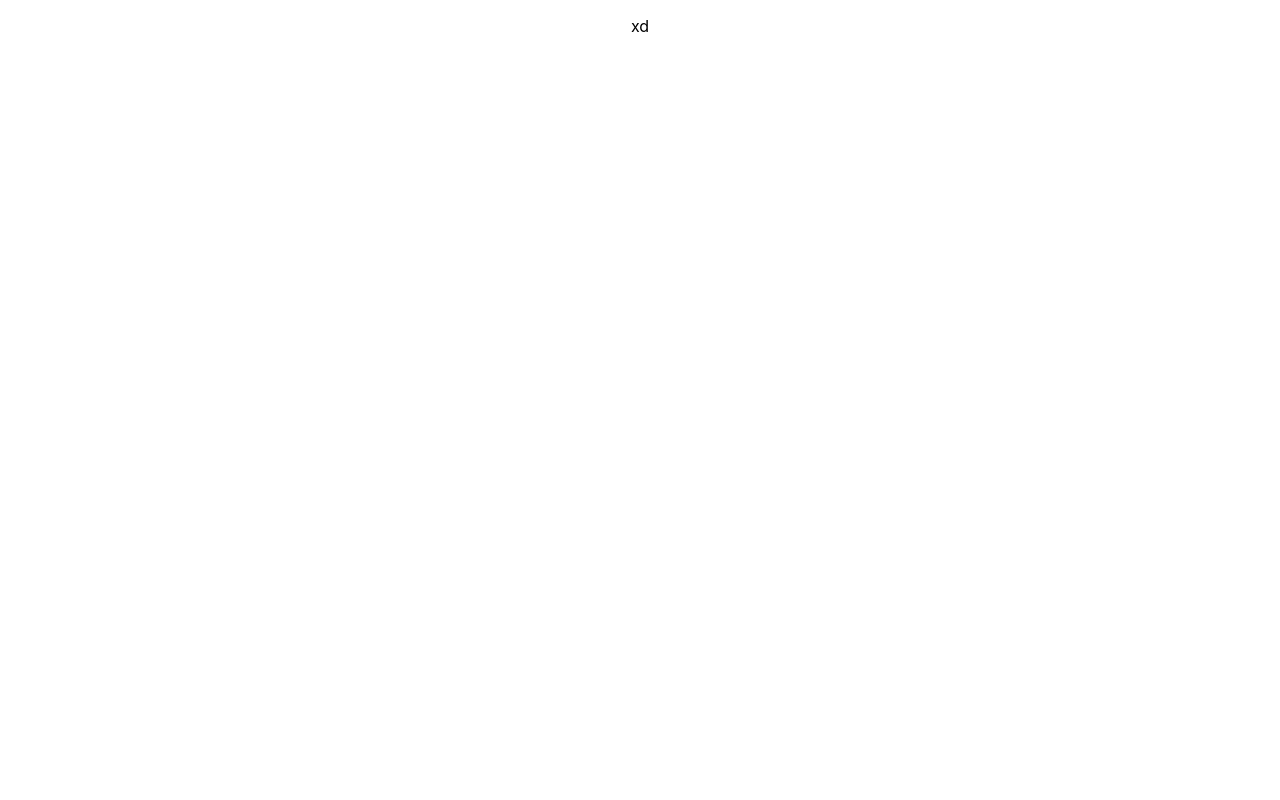
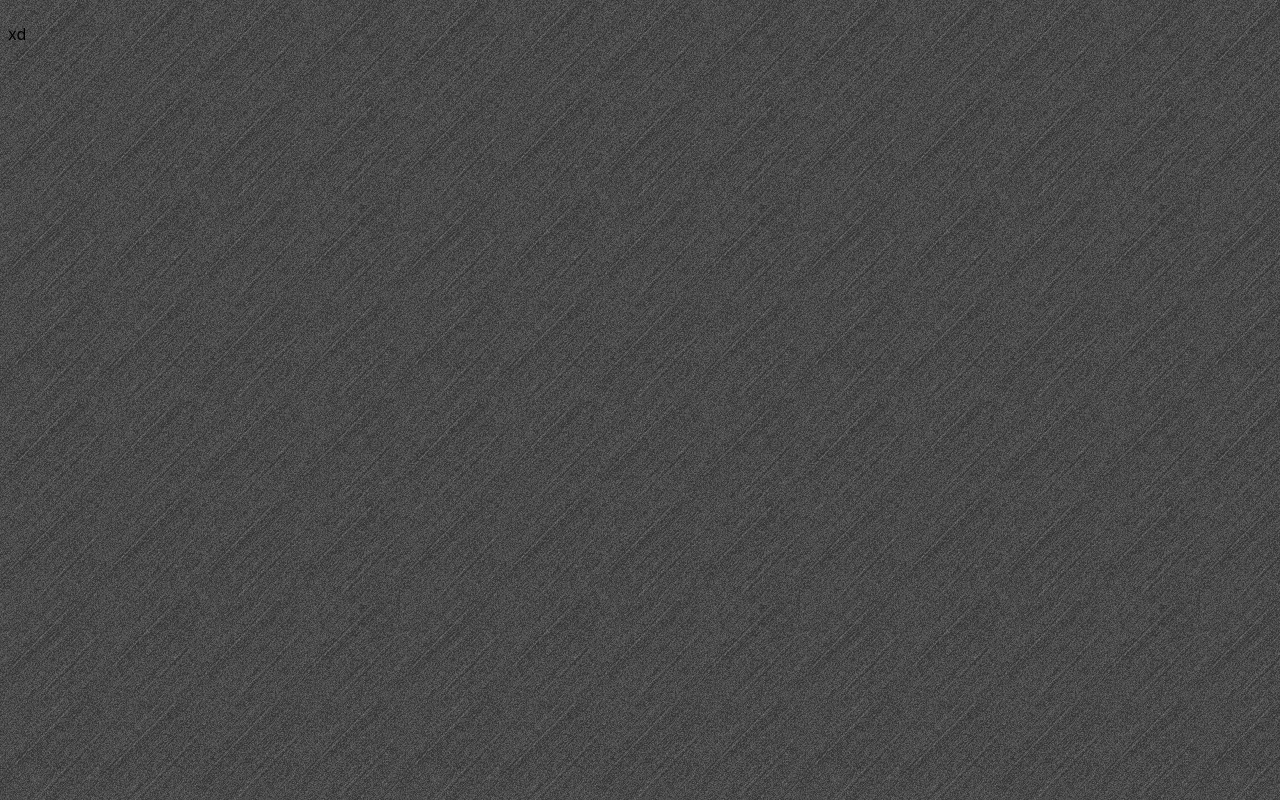
Before and after one commit to micdra7/personal-website, a React (Create React App) app: page / in a window 1280 px wide. Built offline with nearby package versions, Linux system fonts and the light colour scheme.

Commit message:
further config and initial styling

```diff
--- a/src/components/App/App.css
+++ /dev/null
@@ -1,22 +0,0 @@
-.App {
-    text-align: center;
-}
-
-.App-logo {
-    height: 40vmin;
-}
-
-.App-header {
-    background-color: #282c34;
-    min-height: 100vh;
-    display: flex;
-    flex-direction: column;
-    align-items: center;
-    justify-content: center;
-    font-size: calc(10px + 2vmin);
-    color: white;
-}
-
-.App-link {
-    color: #09d3ac;
-}
--- a/src/components/App/App.js
+++ b/src/components/App/App.js
@@ -1,6 +1,6 @@
 import React from 'react';
 import { BrowserRouter as Router, Route } from 'react-router-dom';
-import './App.css';
+import './App.scss';
 
 const App = () => {
     return (
@@ -10,6 +10,6 @@
             </Router>
         </div>
     );
-}
+};
 
 export default App;
--- /dev/null
+++ b/src/components/App/App.scss
@@ -0,0 +1,9 @@
+@import '../../variables.scss';
+
+.App {
+    width: 100%;
+    height: 100%;
+    padding: .5rem;
+    background-color: $primary-color;
+    background-image: url('/assets/images/bg-pattern.png');
+}
--- a/src/index.js
+++ b/src/index.js
@@ -1,6 +1,6 @@
 import React from 'react';
 import ReactDOM from 'react-dom';
-import './index.css';
+import './index.scss';
 import App from './components/App/App';
 import * as serviceWorker from './serviceWorker';
 
--- a/src/index.css
+++ b/src/index.scss
@@ -1,5 +1,16 @@
+* {
+    box-sizing: border-box;
+}
+
+html {
+    width: 100%;
+    height: 100%;
+}
+
 body {
     margin: 0;
+    width: 100%;
+    height: 100%;
     font-family: -apple-system, BlinkMacSystemFont, "Segoe UI", "Roboto", "Oxygen",
         "Ubuntu", "Cantarell", "Fira Sans", "Droid Sans", "Helvetica Neue",
         sans-serif;
@@ -7,6 +18,11 @@
     -moz-osx-font-smoothing: grayscale;
 }
 
+#root {
+    width: 100%;
+    height: 100%;
+}
+
 code {
     font-family: source-code-pro, Menlo, Monaco, Consolas, "Courier New",
         monospace;
--- /dev/null
+++ b/src/variables.scss
@@ -0,0 +1,2 @@
+$primary-color: #333333;
+$secondary-color: #fffaff;
```
